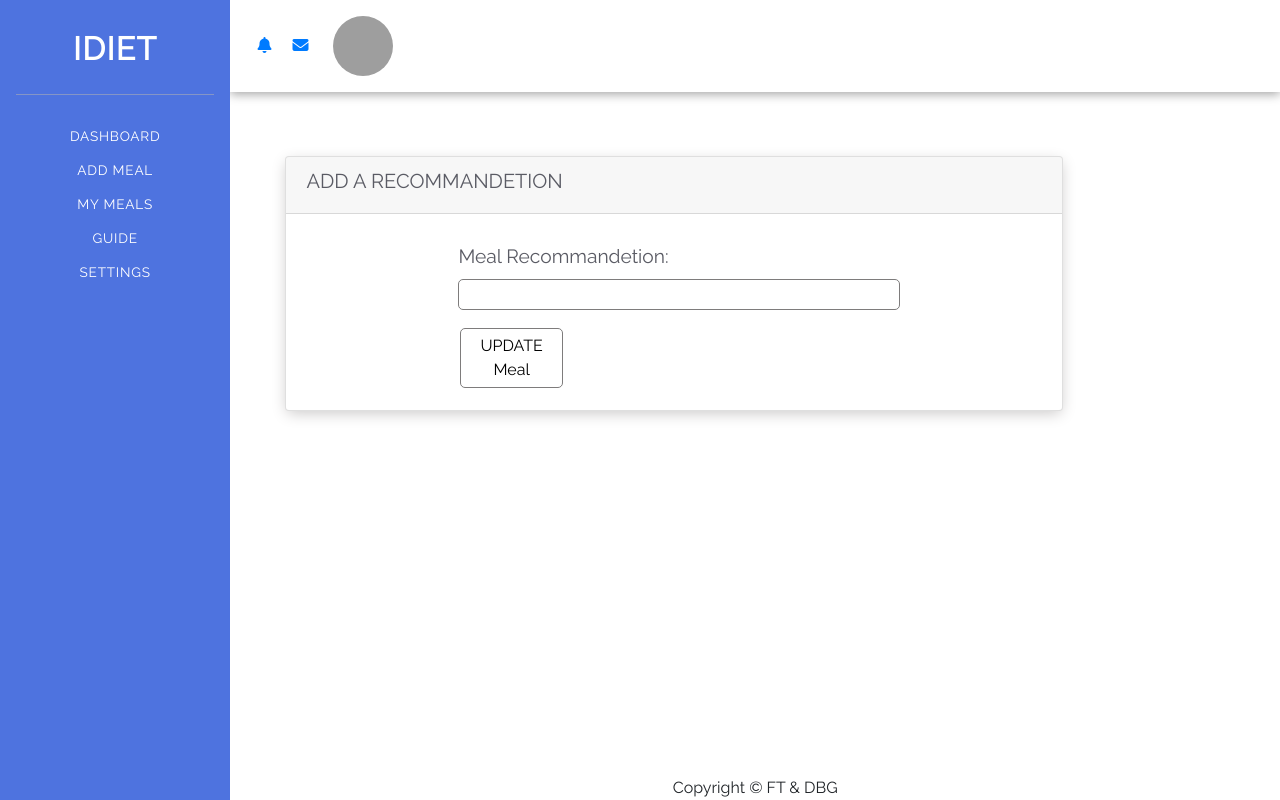
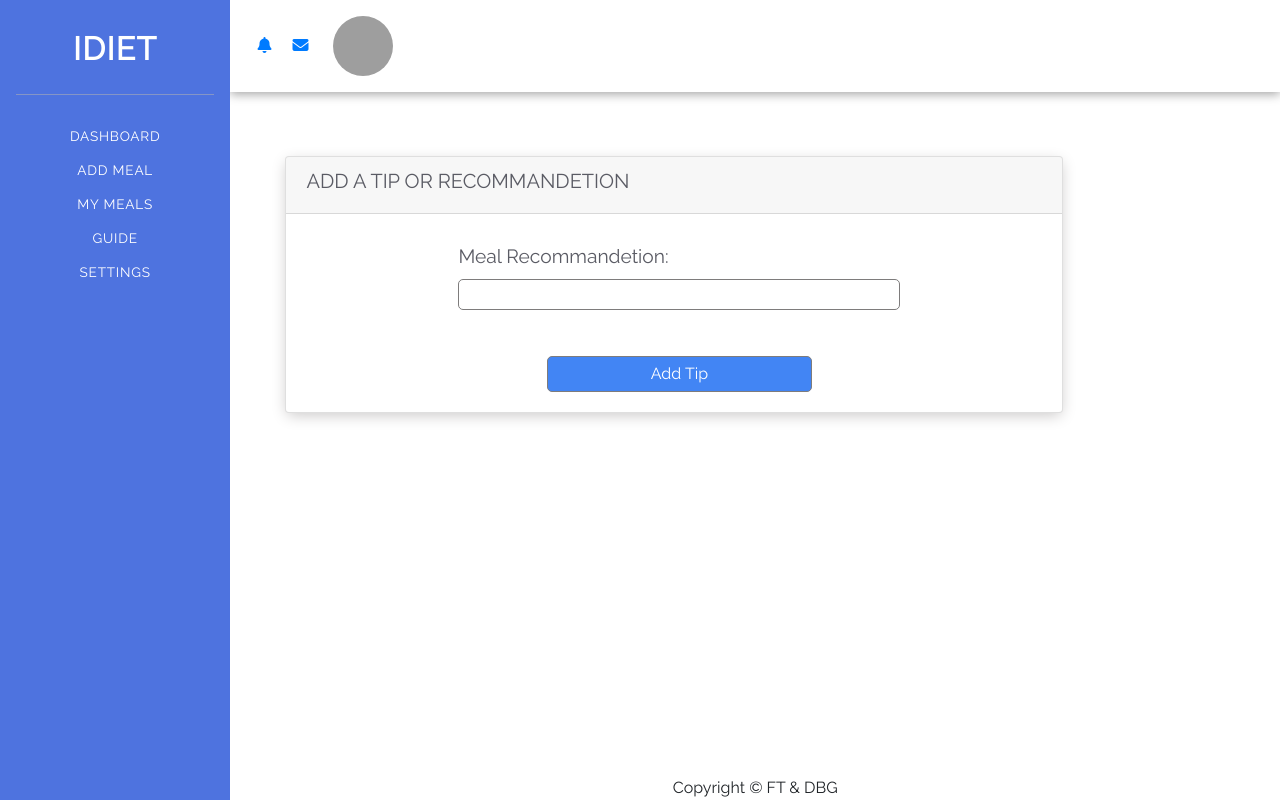
Before and after one commit to dorbengi/idiet-django, a Django app: page /assigntome/4 in a window 1280 px wide. Run offline with Django 3.2, Linux system fonts and the light colour scheme; a user stored in the database is signed in; data comes from the database, SQL or seed files in the repository; some libraries are stand-ins or nearby versions; grey boxes are pictures that could not be loaded.

Commit message:
change text content + style

```diff
--- a/idiet/static/idiet/style.css
+++ b/idiet/static/idiet/style.css
@@ -865,6 +865,24 @@
         text-transform: capitalize;
     }
 
+    .addtip input {
+        width: 100%;
+        ;
+    }
+
+    .addtip button {
+        margin: 30px auto 0px !important;
+        background-color: #4285F4 !important;
+        color: white;
+        border: none;
+        width: 60% !important;
+    }
+
+    .addtip button:hover {
+        background-color: #5a5b64;
+        color: white;
+    }
+
     .createnewmeal button:hover {
         margin: 50px auto 0px;
         width: 50%;
@@ -883,8 +901,19 @@
         flex-direction: column;
     }
 
+    .card-body.up button {
+        background-color: #4285F4;
+        color: white;
+        border: none;
+        width: 60%;
+        margin: 40px auto 0px;
+    }
+
+    .card-body.up button:nth-child(2) {
+        margin: 10px auto 0px;
+    }
+
     .card-body:hover {
-        background-color: rgb(184, 184, 184);
         cursor: pointer;
     }
 
--- a/idiet/templates/idiet/editrecommand.html
+++ b/idiet/templates/idiet/editrecommand.html
@@ -16,13 +16,13 @@
 
     <!-- SIDE NAVBAR -->
     <div class="sidenav">
-        <a href="../../index.html">idiet</a>
+        <a href="../../dashboard">idiet</a>
         <hr>
         <!-- Topbar Navbar -->
         <ul>
             <!-- Nav Item - Profile -->
             <li>
-                <a href="../dashboard">Dashboard</a>
+                <a href="../../dashboard">Dashboard</a>
             </li>
             <!-- Nav Item - Add meal -->
             <li>
@@ -30,7 +30,7 @@
             </li>
             <!-- Nav Item - my meals -->
             <li>
-                <a href="../mymeals">my meals</a>
+                <a href="../../mymeals">my meals</a>
             </li>
             <!-- Nav Item - Guide -->
             <li>
@@ -84,15 +84,15 @@
                 <div class="card">
                     <!-- Card Header -->
                     <div class="card-header">
-                        <h5>Add a recommandetion</h5>
+                        <h5>Add a tip or recommandetion</h5>
                     </div>
                     <!-- Card Body -->
-                    <div class="card-body">
+                    <div class="card-body addtip">
                         <form action="#" method="POST">
                             {% csrf_token %}
                             <h2>{{errMsg}}</h2>
                             {{form.as_p}}
-                            <button type="submit" class="btn-submit">UPDATE meal</button>
+                            <button type="submit" class="btn-submit">Add tip</button>
                         </form>
                     </div>
                 </div>
```
